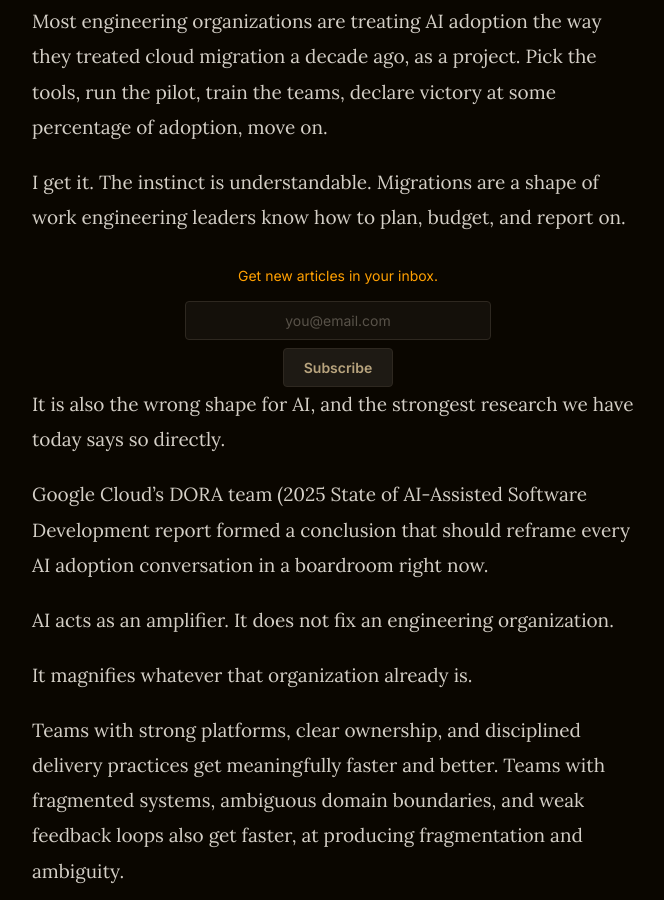
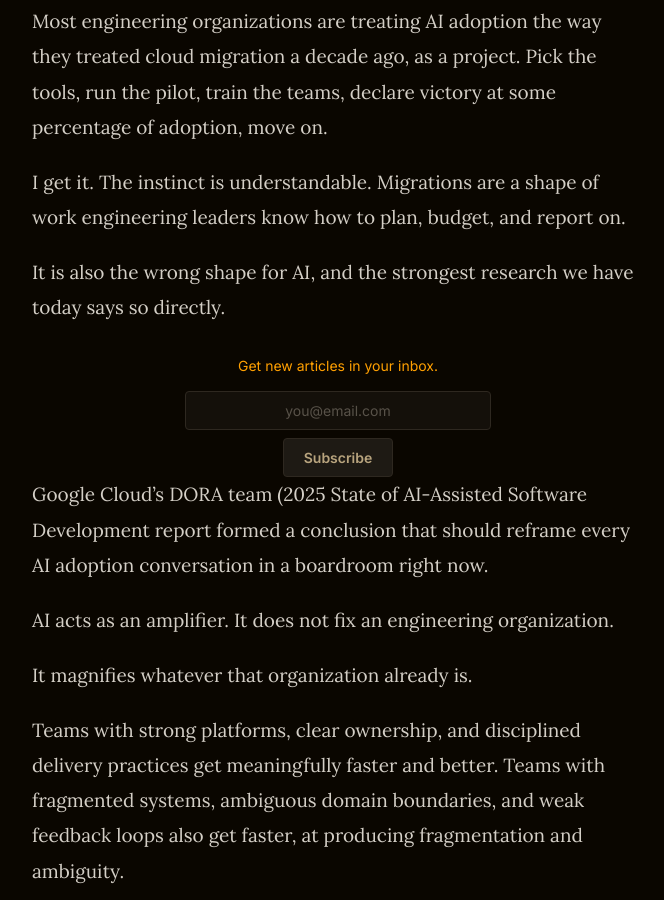
Before and after one commit to RobBrown/robisit, a Jekyll site: the page built from _articles/ai-framework.md, in a window 1280 px wide and 900 px high, scrolled down 371 px. Shown: the whole window, without its empty margins (302-966 px from the left). Built offline with Jekyll 4.4.1, drawn with Linux system fonts in a browser that asks for light colours.

```diff
--- a/_articles/ai-framework.md
+++ b/_articles/ai-framework.md
@@ -15,9 +15,9 @@ Most engineering organizations are treating AI adoption the way they treated clo
 
 I get it. The instinct is understandable. Migrations are a shape of work engineering leaders know how to plan, budget, and report on.
 
+It is also the wrong shape for AI, and the strongest research we have today says so directly.
+
 [subscribe]
-
-It is also the wrong shape for AI, and the strongest research we have today says so directly.
 
 Google Cloud's DORA team (2025 State of AI-Assisted Software Development report formed a conclusion that should reframe every AI adoption conversation in a boardroom right now.
 
```
